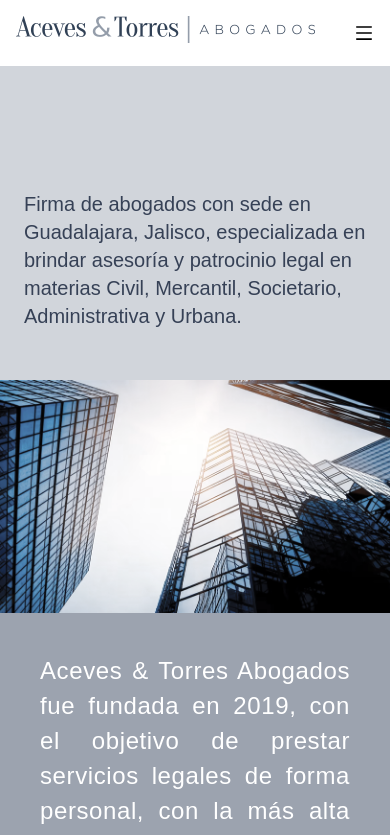
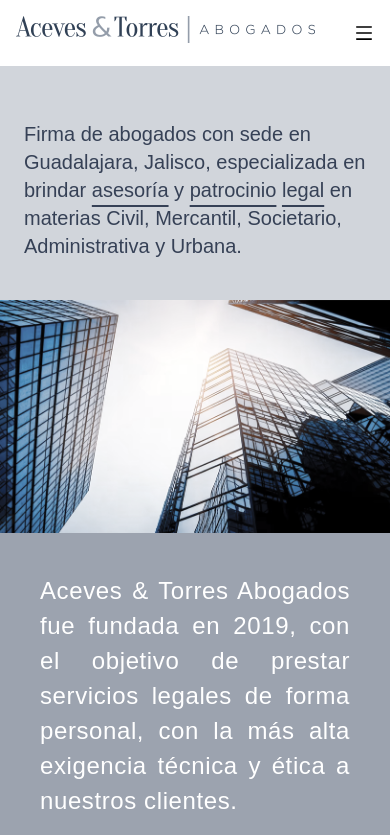
Before and after one commit to alexissahagun1/Aceves-Torres, a Next.js app: page /Inicio in a window 390 px wide. Shown: the top 835 px of the page. Built offline with nearby package versions, Linux system fonts and the light colour scheme.

Commit message:
new responsive changes added and fixed

```diff
--- a/components/Hero.jsx
+++ b/components/Hero.jsx
@@ -1,10 +1,17 @@
 import React from 'react'
 
-const Hero = ({ heading, heading1Size, heading2Size, heading3Size, size, isBold, fontSize, bgPhoto1, bgPhotoSizing, itemsPosition}) => {
+const Hero = ({ underline, heading, heading1Size, heading2Size, heading3Size, size, isBold, fontSize, bgPhoto1, bgPhotoSizing, itemsPosition}) => {
+
+  const wordsToUnderline = ['asesoría', 'patrocinio', 'legal'];
+  const underlineWords = heading.split(' ').map((word, index) => (
+    wordsToUnderline.includes(word)
+      ? <span key={index} className="underline underline-offset-8">{word}</span>
+      : word
+  )).reduce((prev, curr, index) => index === 0 ? [curr] : [...prev, ' ', curr], []);
     return (
       <div className={`flex flex-col ${itemsPosition} bg-gray-300 py-10`}>
         <div className={size} />
-        <div style={{ color: '#364156' }} className="absolute flex md:mt-[290px] mt-[150px] md:mx-0 mx-6  ">
+        <div style={{ color: '#364156' }} className="relative flex md:mx-0 mx-6  ">
           {/* <img src={bgPhoto1} className="absolute top-0 left-0 -z-10 block md:hidden" alt="" /> */}
           <img src={bgPhoto1} className={`${bgPhotoSizing}`} alt="" />
           {/* <img src={bgPhoto2} className="absolute top-0 left-0 -z-10 hidden md:block" alt="" />
@@ -12,9 +19,9 @@ const Hero = ({ heading, heading1Size, heading2Size, heading3Size, size, isBold,
           <img src={bgPhoto4} className="absolute -top-20 right-10 -z-0" alt="" />
           <img src={bgPhoto5} className="absolute md:-top-20  scale-50 md:scale-100 -top-36  -z-0 " alt="" /> */}
           <h2
-            className={`md:text-4xl text-xl md:pb-10 ${heading1Size} ${heading2Size} ${heading3Size}  z-10 ${isBold ? 'font-bold' : 'font-medium'} ${fontSize}  `}
+            className={`md:text-4xl text-xl md:pb-10 md:leading-[60px] ${heading1Size} ${heading2Size} ${heading3Size}  z-10 ${isBold ? 'font-bold' : 'font-medium'} ${fontSize}  `}
           >
-            {heading}
+            {underline ? underlineWords : heading}
           </h2>
           {/* <h2
             className={`md:text-4xl text-xl md:pb-10 lg:w-[730px] md:w-[630px] z-10 ${isBold ? 'font-bold' : 'font-medium'} ${fontSize} ${hidden ? 'hidden' : 'block'}  `}
--- a/components/PerfilContent.jsx
+++ b/components/PerfilContent.jsx
@@ -19,7 +19,7 @@ const PerfilContent = () => {
                             <div className="lg:mr-20 space-y-8 mt-4 lg:mt-0 mx-4 md:mx-0">
                                 <img src={item.image} className="lg:max-w-md md:max-w-sm object-contain" alt="" />
                             </div>
-                            <p className="font-base text-left md:w-[533px] md:mt-0 mt-6  lg:text-[24px] text-[14px] leading-[36px] text-gray-700 text-justify">{item.body}</p>
+                            <p className="font-base text-left md:w-[533px] md:mt-0 mt-6  lg:text-[24px] text-[18px] leading-[36px] text-gray-700 text-justify">{item.body}</p>
 
                         </div>
                     </div>
--- a/pages/Contacto.jsx
+++ b/pages/Contacto.jsx
@@ -15,7 +15,7 @@ const Contacto = () => {
         <div className="md:mt-[200px] mt-[100px] flex md:flex-row flex-col  md:space-x-[100px] justify-between">
 
           <div className='md:mt-[70px] md:mx-[215px] mx-[25px] '>
-            <h4 className='md:ml-[30px] fontcolor font-bold text-[48px]'>- Contacto</h4>
+            <h4 className='md:ml-[30px] fontcolor font-bold text-[48px]'>Contacto</h4>
             <p className="md:mt-[50px] mt-[25px] font-medium text-[20px]">Ponte en contacto</p>
             <ContactForm/>
 
--- a/pages/Inicio.jsx
+++ b/pages/Inicio.jsx
@@ -8,18 +8,21 @@ import Servicios from '../components/Servicios';
 import PerfilContent from '../components/PerfilContent';
 
 const Inicio = () => {
+
   return (
     <div>
       <Title />
       <Hero
+        underline={true}
         heading="Firma de abogados con sede en Guadalajara, Jalisco, especializada en brindar asesoría y patrocinio legal en materias Civil, Mercantil, Societario, Administrativa y Urbana."
-        heading1Size="lg:w-[730px] md:w-[630px]  z-10 ${isBold ? 'font-bold' : 'font-medium'} ${fontSize} "
-        itemsPosition="items-center "
-        size="md:h-[500px] h-[300px]"
+        heading1Size="lg:w-[900px] md:w-[630px]"
+        itemsPosition="items-start lg:pl-[50px]"
+        size=" md:my-[100px] my-[40px]"
         // bgPhoto1="LogoAceves.png"
         // bgPhoto2="LogoAcevesGrande.png"
         bgPhoto1="LogoATBlanco.png"
-        bgPhotoSizing="absolute md:-top-20 md:-left-48 scale-50 md:scale-100 -top-36 right-80 -z-0"
+        // bgPhotoSizing="relative md:-top-20 md:-left-48 scale-50 md:scale-100 -top-36 right-80 -z-0"
+        bgPhotoSizing="relative lg:-right-20 lg:-top-6 scale-50 lg:scale-100 md:block hidden -z-0"
       />
 
       <div className="relative  flex flex-col md:flex-row md:justify-start items-center ">
@@ -81,8 +84,8 @@ const Inicio = () => {
       <div className="relative md:mt-[100px] flex flex-col md:flex-row-reverse md:justify-start items-center ">
         <img src="/Forjamos.png" alt="" className="2xl:w-[900px] xl:w-[600px] lg:w-[500px] md:w-[550px] w-[450px] md:h-[591px]" />
         <div className="flex md:w-[760px] xl:w-full w-full md:bottom-[-77px] items-center justify-center bg-gray-400 md:h-[500px]  z-10">
-          <div className="flex flex-col space-y-10 textSizeHome md:p-0 p-10">
-            <p className="mx-10 text-white text-justify font-regular leading-[35px] tracking-wide xl:w-[500px]">
+          <div className="flex flex-col space-y-10 textSizeHome  md:p-0 p-10">
+            <p className="md:mx-10 text-white text-justify font-regular leading-[35px] tracking-wide xl:w-[500px]">
             Forjamos una relación cliente - abogado, que sea tan confiable, cercana y transparente, que la colaboración conjunta pueda perdurar y trascender más allá de algún asunto en particular. Por ende, los miembros de la Firma dedican todo su esfuerzo y habilidad profesional para obtener los mejores resultados de una forma técnica, eficaz y ética en favor de nuestros clientes.
             </p>
           </div>
--- a/pages/Nosotros.jsx
+++ b/pages/Nosotros.jsx
@@ -11,9 +11,9 @@ const Nosotros = () => {
       <Hero
         heading="Nuestros socios fundadores"
         heading1Size=""
-        size="md:h-[600px] h-[200px]"
+        size="md:pt-10 mt-[75px]"
         isBold={true}
-        itemsPosition="md:items-start xl:pl-[300px] md:pl-[100px]  items-center "
+        itemsPosition="md:items-start xl:pl-[300px] md:pl-[100px] md:py-[200px] py-[100px] items-center "
         fontSize="md:text-[56px] text-[36px]"
         bgPhoto1="LogoATBlanco.png"
         bgPhotoSizing="absolute md:-top-20  scale-50 md:scale-100 -top-36  -z-0 "
--- a/pages/Servicios.jsx
+++ b/pages/Servicios.jsx
@@ -29,18 +29,19 @@ const Servicios = () => {
             <div className='relative'>
                 <Hero
                         heading="Servicios"
-                        size="md:h-[600px] h-[300px] "
-                        heading1Size="lg:w-[730px] md:w-[630px] "
-                        itemsPosition="items-center"
+                        size="md:py-0 py-10"
+                        heading1Size=""
+                        itemsPosition="md:items-between  md:px-[300px] md:py-[250px] py-[100px] "
                         isBold={true}
                         fontSize="md:text-[56px] text-[36px]"
                         bgPhoto1="LogoATBannerChico.png"
-                        bgPhotoSizing="absolute -top-20 right-10 -z-0"
+                        bgPhotoSizing="absolute -top-20 right-10 scale-50 md:scale-100   -z-0"
+
                     />
             </div>
 
 
-                <div className='flex justify-center lg:-mt-[260px] '>
+                <div className='flex justify-center lg:-mt-[160px]'>
                     <Image
                     src="/FotoServicios1.png"
                     alt="My Image"
@@ -84,7 +85,7 @@ const Servicios = () => {
       <div className="relative  flex flex-col md:flex-row md:justify-start items-center ">
         <img src="/ServiciosLastPhoto.png" alt="" className="2xl:w-[900px] xl:w-[600px] lg:w-[500px] md:w-[550px] w-[450px] md:h-[591px]" />
         <div className="flex md:w-[760px] xl:w-full w-full md:bottom-[-77px] items-center justify-center bg-gray-300 md:h-[500px]  z-10">
-          <div className="flex flex-col space-y-10 textSizeHome md:p-0 p-10">
+          <div className="flex flex-col space-y-10 textSizeHome">
             <h3 className="xl:mx-36 mx-10 fontcolor text-[40px] text-justify font-bold leading-[35px] tracking-wide xl:w-[500px]">
                 Practicas anticorrupción
             </h3>
```
Also changed, not shown: components/ContactForm.jsx (+20 -19 lines), components/Navbar.jsx (+4 -4 lines).
